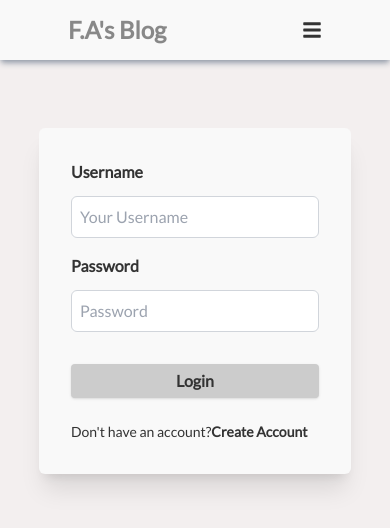
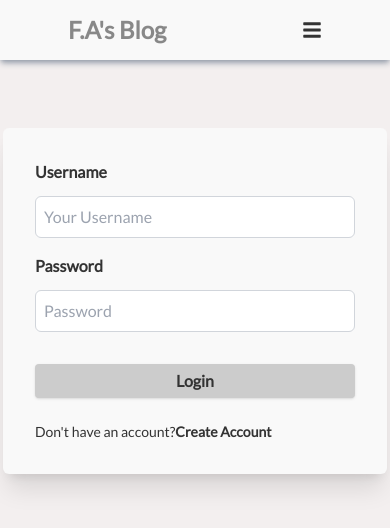
Before and after one commit to favourAyomikun/BlogApp-client, a React (Create React App) app: page /login in a window 390 px wide. Shown: the top 528 px of the page. Built offline with nearby package versions, Linux system fonts and the light colour scheme.

Commit message:
made some changes

```diff
--- a/src/components/Navbar.jsx
+++ b/src/components/Navbar.jsx
@@ -66,7 +66,7 @@ export const Navbar = () => {
             <FaBars onClick={toggleBar} className="cursor-pointer text-xl" />
           )}
           {isOpen && (
-            <div className="absolute bg-[#F9F9F9] border border-r-0 border-gray-400 w-[50%] h-[63vh] top-0 right-0">
+            <div className="absolute bg-[#F9F9F9] border border-r-0 border-gray-400 w-[50%] h-[20rem] top-0 right-0">
               <ul className="flex flex-col items-center space-y-10 font-semibold text-[17px] relative top-20">
                 <li className="hover:underline underline-offset-4 text-base">
                   <Link to={"/"}>Home</Link>
--- a/src/pages/Login.jsx
+++ b/src/pages/Login.jsx
@@ -51,7 +51,7 @@ export const Login = () => {
     <main className="h-screen">
       <Navbar />
       <div className="pt-32">
-        <div className="max-w-md w-[80%] md:w-full mx-auto bg-[#F9F9F9] p-8 rounded-md shadow-xl">
+        <div className="max-w-sm md:max-w-md w-full mx-auto bg-[#F9F9F9] p-8 rounded-md shadow-xl">
           {errorMessage && (
             <small className="text-red-400 font-semibold flex justify-center text-base">
               {errorMessage}
```
